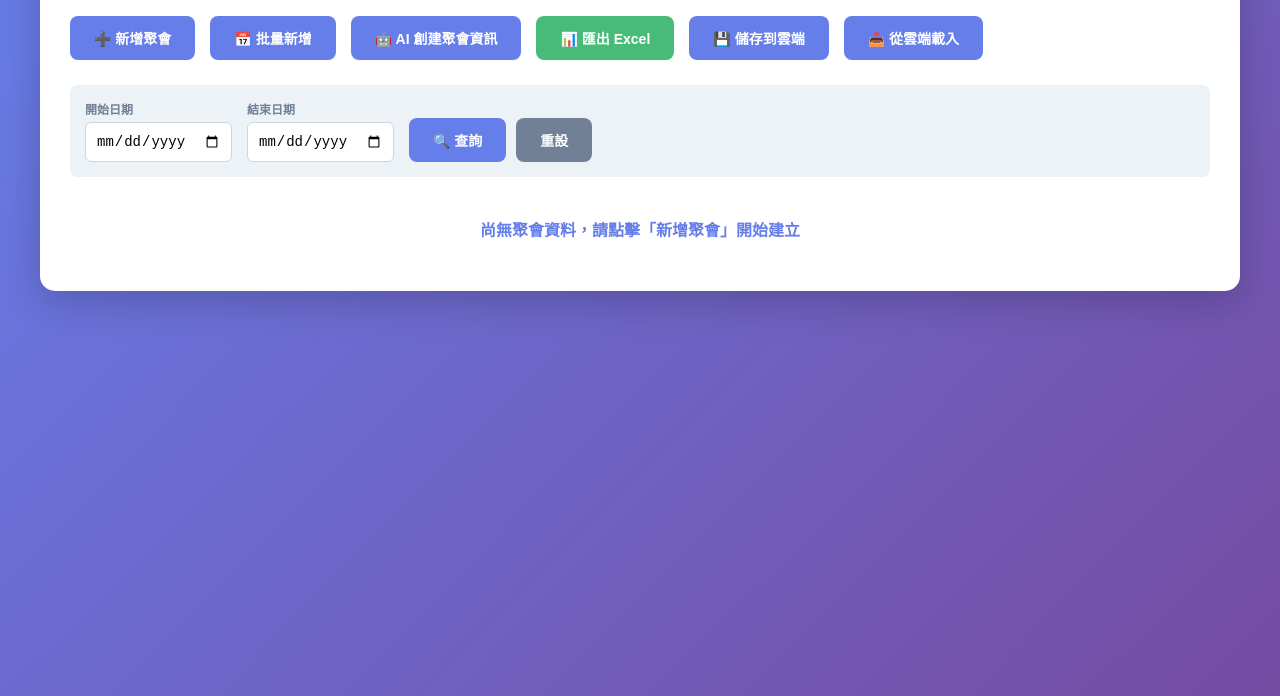
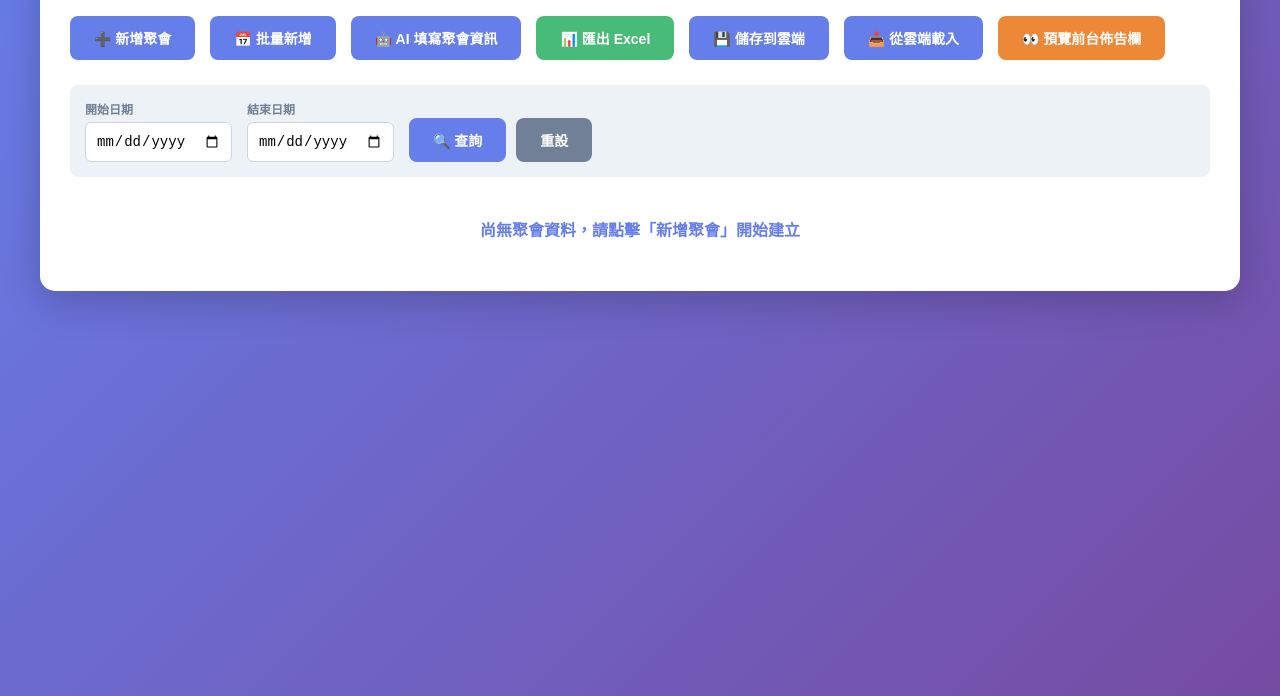
Before and after one commit to JirehWang/LKCschedule.github.io, a plain HTML site: page index.html in a window 1280 px wide. Shown: the part 104-800 px from the top of the page. Drawn offline with Linux system fonts and the light colour scheme.

Commit message:
Update index.html

```diff
--- a/index.html
+++ b/index.html
@@ -13,10 +13,12 @@
         <div class="controls">
             <button class="btn btn-primary" onclick="addEvent()">➕ 新增聚會</button>
             <button class="btn btn-primary" onclick="openBatchModal()">📅 批量新增</button>
-            <button class="btn btn-primary" onclick="openAiImportModal()">🤖 AI 創建聚會資訊</button>
+            <button class="btn btn-primary" onclick="openAiImportModal()">🤖 AI 填寫聚會資訊</button>
             <button class="btn btn-success" onclick="exportToExcel()">📊 匯出 Excel</button>
             <button class="btn btn-primary" onclick="saveToGAS()">💾 儲存到雲端</button>
             <button class="btn btn-primary" onclick="loadFromGAS()">📥 從雲端載入</button>
+
+            <button class="btn" style="background-color: #ed8936; color: white; border: none;" onclick="window.open('board.html', '_blank')">👀 預覽前台佈告欄</button>
         </div>
 <div class="search-bar" style="background: #edf2f7; padding: 15px; border-radius: 8px; margin-bottom: 20px; display: flex; gap: 15px; align-items: flex-end; flex-wrap: wrap;">
     <div class="input-group" style="margin-bottom: 0;">
```
